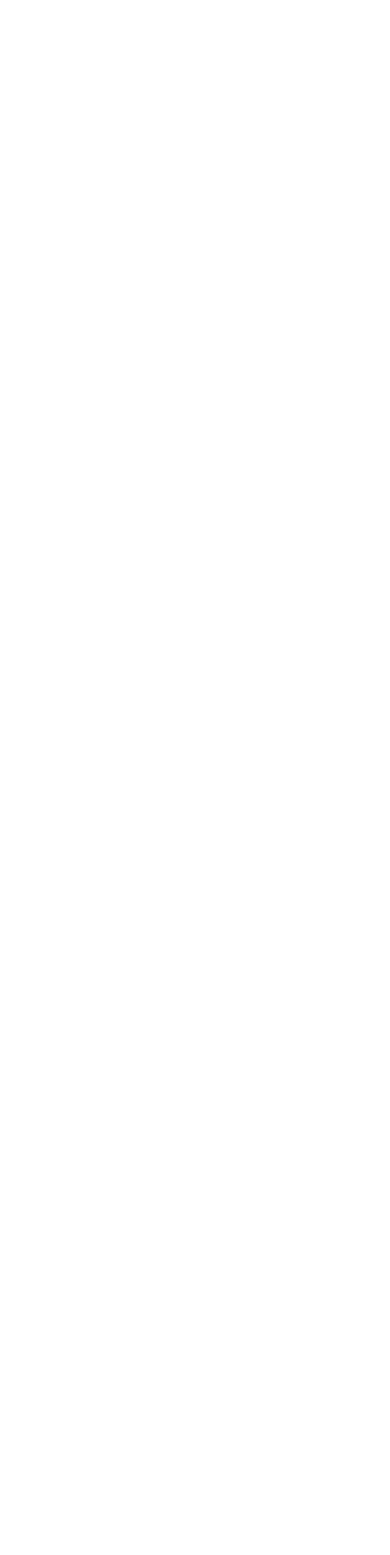
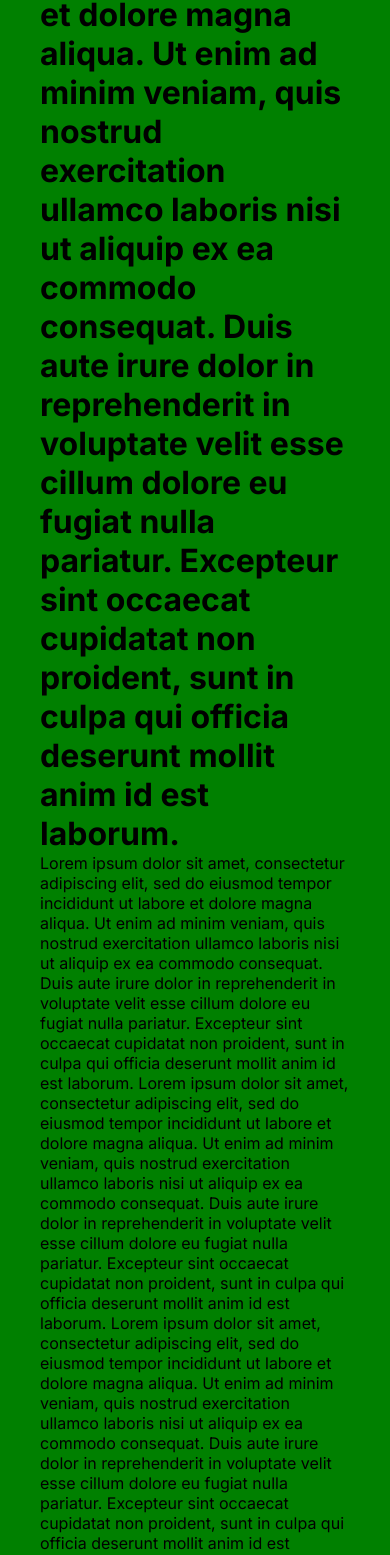
Before and after one commit to AleksandarI01/blog-app, a Next.js app: page / in a window 390 px wide. Shown: the part 239-1794 px from the top of the page. Before the commit the page ends 844 px from the top, so only its background shows below. Built offline with nearby package versions, Linux system fonts and the light colour scheme.

Commit message:
responsive layout (breakpoints) created

```diff
--- a/src/app/globals.css
+++ b/src/app/globals.css
@@ -26,3 +26,44 @@
   background-color: var(--bg);
   color: var(--textColor);
 }
+
+.wrapper {
+  max-width: 1536px;
+  margin-left: auto;
+  margin-right: auto;
+  background-color: green;
+  padding-left: 80px;
+  padding-right: 80px;
+}
+
+@media screen and (max-width: 1536px) {
+  .wrapper {
+    max-width: 1366px;
+  }
+}
+
+@media screen and (max-width: 1280px) {
+  .wrapper {
+    max-width: 1024px;
+  }
+}
+
+@media screen and (max-width: 1024px) {
+  .wrapper {
+    max-width: 768px;
+    padding-left: 40px;
+    padding-right: 40px;
+  }
+}
+
+@media screen and (max-width: 768px) {
+  .wrapper {
+    max-width: 640px;
+  }
+}
+
+@media screen and (max-width: 640px) {
+  .wrapper {
+    max-width: 475px;
+  }
+}
--- a/src/app/layout.js
+++ b/src/app/layout.js
@@ -12,7 +12,9 @@
   return (
     <html lang="en">
       <body className={inter.className}>
-        <div className="container">{children}</div>
+        <div className="container">
+          <div className="wrapper">{children}</div>
+        </div>
       </body>
     </html>
   );
--- a/src/app/page.js
+++ b/src/app/page.js
@@ -4,7 +4,36 @@
 export default function Home() {
   return (
     <div>
-      <Link href="/">testing global styles for Link</Link>
+      <h1>
+        Lorem ipsum dolor sit amet, consectetur adipiscing elit, sed do eiusmod
+        tempor incididunt ut labore et dolore magna aliqua. Ut enim ad minim
+        veniam, quis nostrud exercitation ullamco laboris nisi ut aliquip ex ea
+        commodo consequat. Duis aute irure dolor in reprehenderit in voluptate
+        velit esse cillum dolore eu fugiat nulla pariatur. Excepteur sint
+        occaecat cupidatat non proident, sunt in culpa qui officia deserunt
+        mollit anim id est laborum.
+      </h1>
+      <p>
+        Lorem ipsum dolor sit amet, consectetur adipiscing elit, sed do eiusmod
+        tempor incididunt ut labore et dolore magna aliqua. Ut enim ad minim
+        veniam, quis nostrud exercitation ullamco laboris nisi ut aliquip ex ea
+        commodo consequat. Duis aute irure dolor in reprehenderit in voluptate
+        velit esse cillum dolore eu fugiat nulla pariatur. Excepteur sint
+        occaecat cupidatat non proident, sunt in culpa qui officia deserunt
+        mollit anim id est laborum. Lorem ipsum dolor sit amet, consectetur
+        adipiscing elit, sed do eiusmod tempor incididunt ut labore et dolore
+        magna aliqua. Ut enim ad minim veniam, quis nostrud exercitation ullamco
+        laboris nisi ut aliquip ex ea commodo consequat. Duis aute irure dolor
+        in reprehenderit in voluptate velit esse cillum dolore eu fugiat nulla
+        pariatur. Excepteur sint occaecat cupidatat non proident, sunt in culpa
+        qui officia deserunt mollit anim id est laborum. Lorem ipsum dolor sit
+        amet, consectetur adipiscing elit, sed do eiusmod tempor incididunt ut
+        labore et dolore magna aliqua. Ut enim ad minim veniam, quis nostrud
+        exercitation ullamco laboris nisi ut aliquip ex ea commodo consequat.
+        Duis aute irure dolor in reprehenderit in voluptate velit esse cillum
+        dolore eu fugiat nulla pariatur. Excepteur sint occaecat cupidatat non
+        proident, sunt in culpa qui officia deserunt mollit anim id est laborum.
+      </p>
     </div>
   );
 }
```
